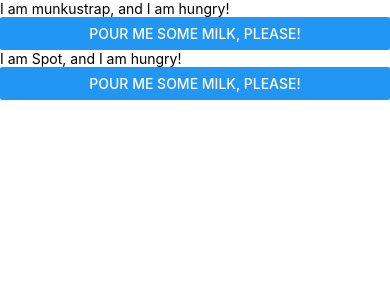
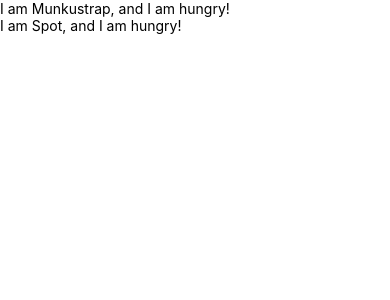
Before and after one commit to py1u/Cat-Cafe, a React Native app in the folder R-marketplace/: screen / in a window 390 px wide. Shown: the top 300 px of the page. Built offline with nearby package versions, Linux system fonts and the light colour scheme.

Commit message:
adjusted to pressable tag as comparison test to button

```diff
--- a/R-marketplace/App.js
+++ b/R-marketplace/App.js
@@ -1,32 +1,30 @@
 import React, {useState} from 'react';
-import {Text, TextInput, View, Image, Button} from 'react-native';
+import {Pressable, Text, View} from 'react-native';
 
 const Cat = props => {
-  const[isHungry, setIsHungry] = useState(true);
+  const [isHungry, setIsHungry] = useState(true);
 
   return (
     <View>
       <Text>
         I am {props.name}, and I am {isHungry ? 'hungry' : 'full'}!
       </Text>
-      <Button
-        onPress={()=> {
+      <Pressable
+        onPress={() => {
           setIsHungry(false);
         }}
         disabled={!isHungry}
-        title={isHungry ? 'pour me some milk, please!' : 'Thank you!'}
+        title={isHungry ? 'Pour me some milk, please!' : 'Thank you!'}
       />
     </View>
-
-
   );
 };
 
 const Cafe = () => {
   return (
     <>
-    <Cat name = "munkustrap" />
-    <Cat name = "Spot"/>
+      <Cat name="Munkustrap" />
+      <Cat name="Spot" />
     </>
   );
 };
```
